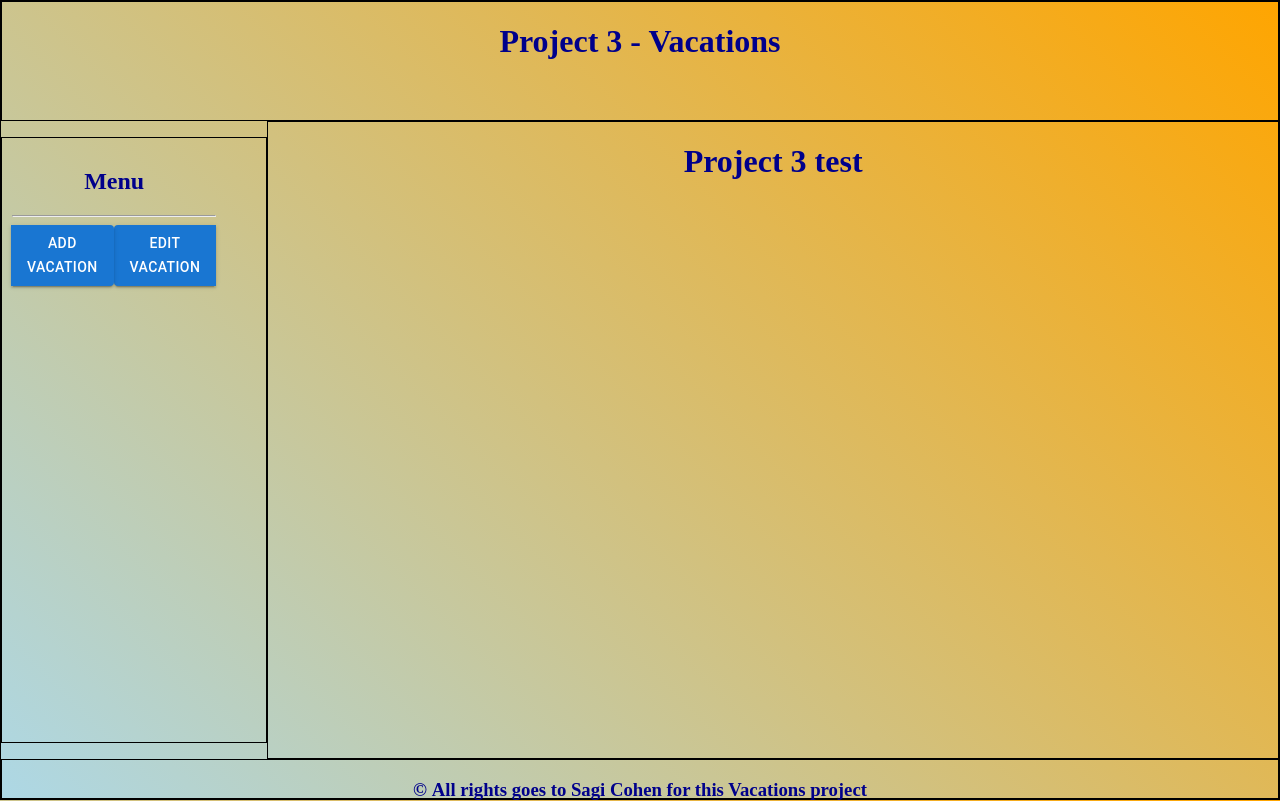
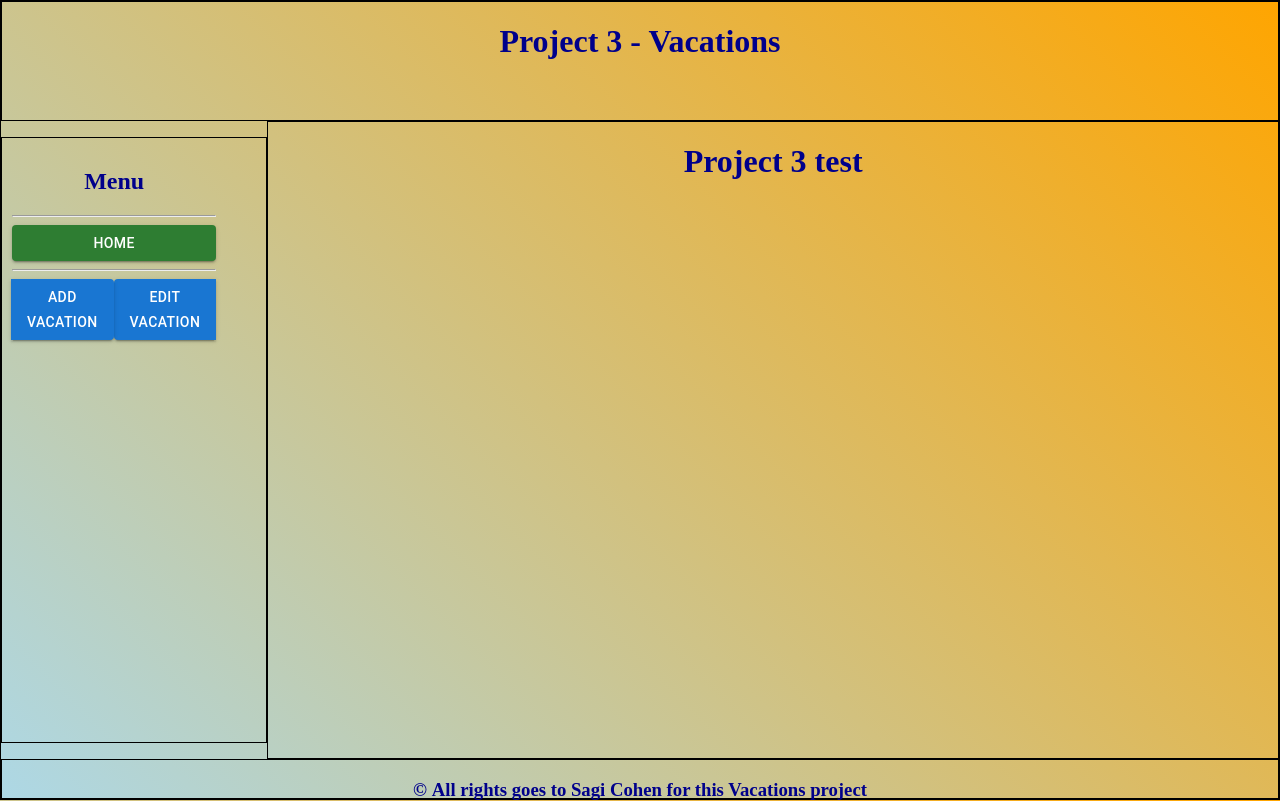
Before and after one commit to SagiCohen2/Project3, a React (Create React App) app in the folder frontend/vacations_project/: page / in a window 1280 px wide. Built offline with nearby package versions, Linux system fonts and the light colour scheme.

Commit message:
vacString

```diff
--- a/frontend/vacations_project/src/Components/Layout/Menu/Menu.tsx
+++ b/frontend/vacations_project/src/Components/Layout/Menu/Menu.tsx
@@ -8,6 +8,7 @@ function Menu(): JSX.Element {
     return (
         <div className="Menu">
             <h2>Menu</h2><hr/>
+            <Button fullWidth variant="contained" color="success" onClick={()=> navigate ("/Main")}>Home</Button><br/><hr/>
             <ButtonGroup fullWidth>
 			<Button variant="contained" onClick={()=> navigate ("/EditVac")}>Edit Vacation</Button><br/>
             <Button variant="contained" onClick={()=> navigate ("/AddVac")}>Add Vacation</Button>
--- a/frontend/vacations_project/src/Components/Routing/MainRouting/MainRouting.tsx
+++ b/frontend/vacations_project/src/Components/Routing/MainRouting/MainRouting.tsx
@@ -9,6 +9,7 @@ function MainRouting(): JSX.Element {
     return (
         <div className="MainRouting">
 			<Routes>
+            <Route path="/EditVac" element={<EditVac/>}/>
                 <Route path="/EditVac" element={<EditVac/>}/>
                 <Route path="/AddVac" element={<AddVac/>}/>
                 <Route path="/" element={<Main/>}/>
```
